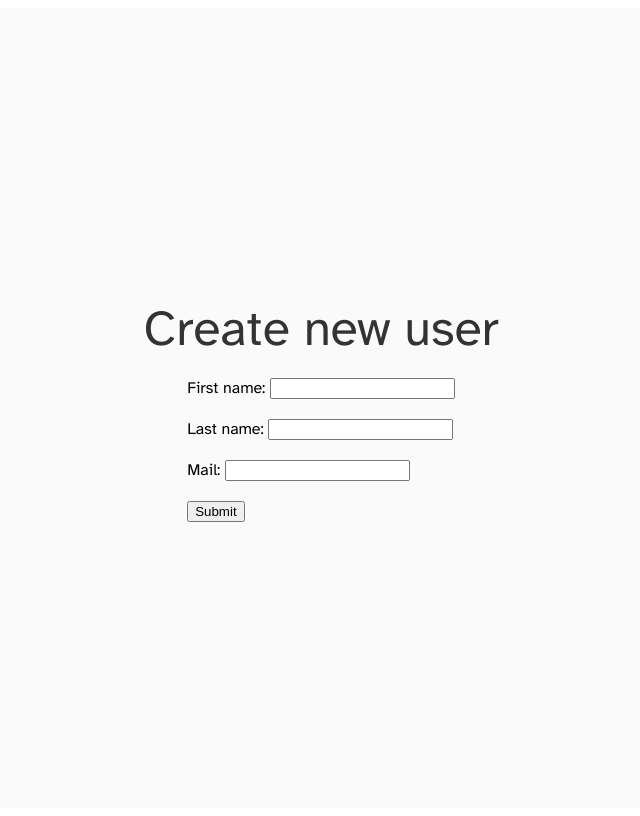
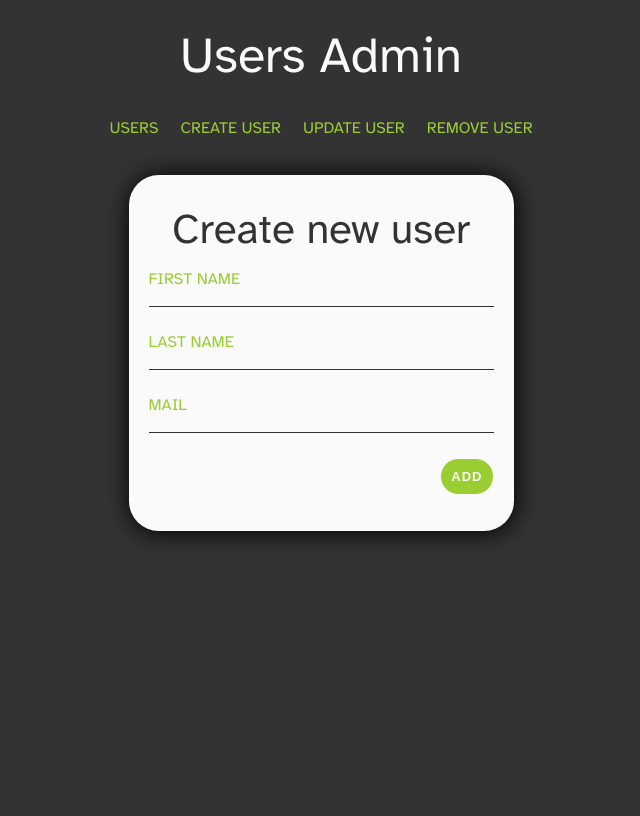
Before and after one commit to NataliaSuarez/UsersAdmin, a PHP site: page /users/new in a window 1280 px wide. Shown: the whole page, without its empty margins (319-959 px from the left). After the commit the page ends 542 px from the top, so only its background shows below. Run offline with PHP 8.4, Linux system fonts and the light colour scheme.

Commit message:
Refactor form styles

```diff
--- a/App/Controller/Users.php
+++ b/App/Controller/Users.php
@@ -15,62 +15,120 @@ class Users
 
         foreach ($users as $user) {
             $renderUsers = $renderUsers . <<<HTML
-                <div style='background:#333;color:yellowgreen;font-size:16px;padding: 18px; margin-bottom: 10px'>
-                    <span>{$user['user_id']}<span>
-                    <span>{$user['first_name']}<span>
-                    <span>{$user['last_name']}<span>
-                    <span>{$user['mail']}<span>
-                </div>
+                <tr class="table-row-item">
+                    <td>{$user['user_id']}</td>
+                    <td>{$user['first_name']}</td>
+                    <td>{$user['last_name']}</td>
+                    <td>{$user['mail']}</td>
+                </tr>
             HTML;
         }
+
         echo <<<HTML
-            <html>
-            <body style='min-height:90vh;background:#fafafa;display:flex;align-items:center;justify-content:center;flex-direction:column;'>
-                <link rel='preconnect' href='https://fonts.googleapis.com'>
-                <link rel='preconnect' href='https://fonts.gstatic.com' crossorigin>
-                <link href='https://fonts.googleapis.com/css2?family=Atkinson+Hyperlegible&display=swap' rel='stylesheet'>
-                <div style='font-family:Atkinson Hyperlegible,sans-serif;'>
-                    <span style='color:#333;font-size:50px;margin: 18px;'>
-                    Users
+        <link rel="stylesheet" type="text/css" href="index.css">
+        <div class="section">
+            <span class="dark-title">Users Admin</span>
+            <div class="content">
+                <a class="link" href="users">Users</a>
+                <a class="link" href="users/new">Create User</a>
+                <a class="link" href="#">Update User</a>
+                <a class="link" href="#">Remove User</a>
+            </div>
+            <div class="list-content">
+                <div class="form-card" style="width:90%; height: 70vh">
+                    <span class="title">
+                        Users
                     </span>
-                    <div>{$renderUsers}</div>
-                <div>
-            </body>
-            </html>
+                    <table class="table-list">
+                        <tr class="table-header">
+                            <th># ID</th>
+                            <th>First name</th>
+                            <th>Last name</th>
+                            <th>@</th>
+                        </tr>
+                        {$renderUsers}
+                    </table>
+                </div>
+            </div>
+        <div>
         HTML;
-    }
-
-    public function newForm()
-    {
-        echo '
-        <link rel="preconnect" href="https://fonts.googleapis.com">
-        <link rel="preconnect" href="https://fonts.gstatic.com" crossorigin>
-        <link href="https://fonts.googleapis.com/css2?family=Atkinson+Hyperlegible&display=swap" rel="stylesheet">
-        <div style="min-height:100vh;background:#fafafa;display:flex;align-items:center;justify-content:center;flex-direction:column;font-family:Atkinson Hyperlegible,sans-serif;">
-            <span style="color:#333;font-size:50px;margin: 18px;">Create new user</span>
-            <form action="new" method="post">
-                <label for="firstname">First name:</label>
-                <input type="text" id="firstname" name="firstname"><br><br>
-                <label for="lastname">Last name:</label>
-                <input type="text" id="lastname" name="lastname"><br><br>
-                <label for="mail">Mail:</label>
-                <input type="text" id="mail" name="mail"><br><br>
-                <input type="submit" value="Submit">
-            </form>
-        <div>';
     }
 
     public function new(Request $req, Response $res)
     {
         $userDataForm = $req->getBody();
-        $user = UsersRepository::add($userDataForm['firstname'], $userDataForm['lastname'], $userDataForm['mail']);
+        $renderAlert = '';
+        if (!empty($userDataForm)) {
+            $user = UsersRepository::add($userDataForm['firstname'], $userDataForm['lastname'], $userDataForm['mail']);
+            $renderAlert = <<<HTML
+                <span class="success-notification">{$user['first_name']} has already created with id {$user['user_id']}!<span>
+                <!-- <button class="notification-button">x</button> -->
+            HTML;
+        }
 
-        echo '
-        <link rel="preconnect" href="https://fonts.googleapis.com">
-        <link rel="preconnect" href="https://fonts.gstatic.com" crossorigin>
-        <link href="https://fonts.googleapis.com/css2?family=Atkinson+Hyperlegible&display=swap" rel="stylesheet">
-        <div style="min-height:100vh;background:#fafafa;display:flex;align-items:center;justify-content:center;flex-direction:column;font-family:Atkinson Hyperlegible,sans-serif;">
-            <span style="color:#333;font-size:50px;margin: 18px;">creating</span>
-        <div>';
+        echo <<<HTML
+        <link rel="stylesheet" type="text/css" href="../index.css">
+        <div class="section">
+            <span class="dark-title">Users Admin</span>
+            <div class="content">
+                <a class="link" href="/users">Users</a>
+                <a class="link" href="/users/new">Create User</a>
+                <a class="link" href="#">Update User</a>
+                <a class="link" href="#">Remove User</a>
+            </div>
+            <div>
+                {$renderAlert}
+            </div>
+            <div class="form-card">
+                <span class="title">Create new user</span>
+                <div class="form-content">
+                    <form action="new" method="post" class="form">
+                        <div class="text-field" style="margin-top:6px">
+                            <label for="firstname">First name</label>
+                            <input type="text" id="firstname" name="firstname">
+                        </div>
+                        <div class="text-field">
+                            <label for="lastname">Last name</label>
+                            <input type="text" id="lastname" name="lastname">
+                        </div>
+                        <div class="text-field">
+                            <label for="mail">Mail</label>
+                            <input type="email" id="mail" name="mail">
+                        </div>
+                        <input type="submit" value="Add" class="submit-button">
+                    </form>
+                </div>
+            </div>
+        <div>
+        HTML;
+
+        // echo <<<HTML
+        // <link rel="stylesheet" type="text/css" href="../index.css">
+        // <div class="dark-section">
+        // <div>
+        //     {$renderAlert}
+        // </div>
+        // <div class="form-card">
+        //     <span class="title">Create new user</span>
+        //     <div class="form-content">
+        //         <form action="new" method="post" class="form">
+        //             <div class="text-field">
+        //                 <label for="firstname">First name</label>
+        //                 <input type="text" id="firstname" name="firstname">
+        //             </div>
+        //             <div class="text-field">
+        //                 <label for="lastname">Last name</label>
+        //                 <input type="text" id="lastname" name="lastname">
+        //             </div>
+        //             <div class="text-field">
+        //                 <label for="mail">Mail</label>
+        //                 <input type="email" id="mail" name="mail">
+        //             </div>
+        //             <input type="submit" value="Add" class="submit-button">
+        //         </form>
+        //     </div>
+        // </div>
+        // <div>
+        // HTML;
     }
 }
--- /dev/null
+++ b/index.css
@@ -0,0 +1,167 @@
+@import url("https://fonts.googleapis.com/css2?family=Atkinson+Hyperlegible:ital,wght@0,400;0,700;1,400;1,700&display=swap");
+
+body {
+  margin: 0;
+  font-family: Atkinson Hyperlegible, sans-serif;
+}
+
+.section {
+  min-height: 100vh;
+  background: #333;
+  display: flex;
+  align-items: center;
+  flex-direction: column;
+  font-family: Atkinson Hyperlegible, sans-serif;
+}
+
+.dark-section {
+  min-height: 100vh;
+  background: #565656;
+  display: flex;
+  align-items: center;
+  justify-content: center;
+  flex-direction: column;
+  font-family: Atkinson Hyperlegible, sans-serif;
+}
+
+.title {
+  color: #333;
+  font-size: 42px;
+  margin: 8px 0;
+}
+
+.dark-title {
+  color: #fafafa;
+  font-size: 50px;
+  margin: 24px;
+}
+
+.content {
+  display: flex;
+  justify-content: center;
+  align-items: center;
+}
+
+.list-content {
+  width: 90%;
+  display: flex;
+  justify-content: center;
+  align-items: center;
+}
+
+.link {
+  text-transform: uppercase;
+  margin: 3px;
+  padding: 4px 8px;
+  height: max-content;
+  background: #333;
+  color: yellowgreen;
+  text-decoration: none;
+}
+
+.form-card {
+  background: #fafafa;
+  padding: 20px;
+  display: flex;
+  flex-direction: column;
+  align-items: center;
+  box-shadow: 1px 1px 25px 1px #000;
+  border-radius: 30px;
+  /* overflow-y: scroll; */
+  margin-top: 30px;
+  margin-bottom: 10px;
+}
+
+.form-content {
+  display: flex;
+  justify-content: center;
+  align-items: center;
+  width: 345px;
+}
+
+.form {
+  width: 100%;
+  display: flex;
+  flex-direction: column;
+}
+
+.text-field {
+  display: flex;
+  flex-direction: column;
+  margin-bottom: 3px;
+  height: 60px;
+  width: 100%;
+}
+
+label {
+  color: yellowgreen;
+  text-transform: uppercase;
+}
+input {
+  border: 0px;
+  background: #fafafa;
+  border-bottom: 1px #333 solid;
+}
+input:focus-visible {
+  outline-width: 0;
+}
+
+.submit-button {
+  background: yellowgreen;
+  text-transform: uppercase;
+  border: 1px solid #fafafa;
+  padding: 10px;
+  border-radius: 24px;
+  color: #fafafa;
+  font-weight: 700;
+  letter-spacing: 1px;
+  font-size: 13px;
+  align-self: flex-end;
+  cursor: pointer;
+}
+.submit-button:hover {
+  background: #fafafa;
+  color: yellowgreen;
+  border: 1px yellowgreen solid;
+}
+
+.success-notification {
+  background: yellowgreen;
+  color: #fafafa;
+  font-size: 14px;
+  padding: 10px;
+  margin-bottom: 10px;
+  position: absolute;
+  right: 10vh;
+  top: 6vh;
+  box-shadow: 1px 1px 25px 1px #333;
+  border-radius: 30px;
+  padding: 10px 20px;
+}
+
+.notification-button {
+  background: yellowgreen;
+  border: none;
+  color: #fafafa;
+  font-size: 14px;
+  margin: 0;
+  padding: 0 0 0 30px;
+  text-transform: uppercase;
+}
+
+.table-list {
+  width: 100%;
+}
+
+.table-header {
+  text-align: left;
+  background: yellowgreen;
+  color: #fafafa;
+}
+
+.table-row-item:hover {
+  background: #7a7a7a;
+  color: #fafafa;
+  box-shadow: 1px 1px 5px 1px #565656;
+  border: 1px solid transparent;
+}
--- a/index.php
+++ b/index.php
@@ -24,7 +24,7 @@ Router::get('/users', function (Request $req, Response $res) {
 });
 
 Router::get('/users/new', function (Request $req, Response $res) {
-  (new Users())->newForm($req, $res);
+  (new Users())->new($req, $res);
 });
 
 Router::post('/users/new', function (Request $req, Response $res) {
```
Also changed, not shown: App/Controller/Home.php (+11 -12 lines), App/Model/Users.php (+24 -25 lines).
